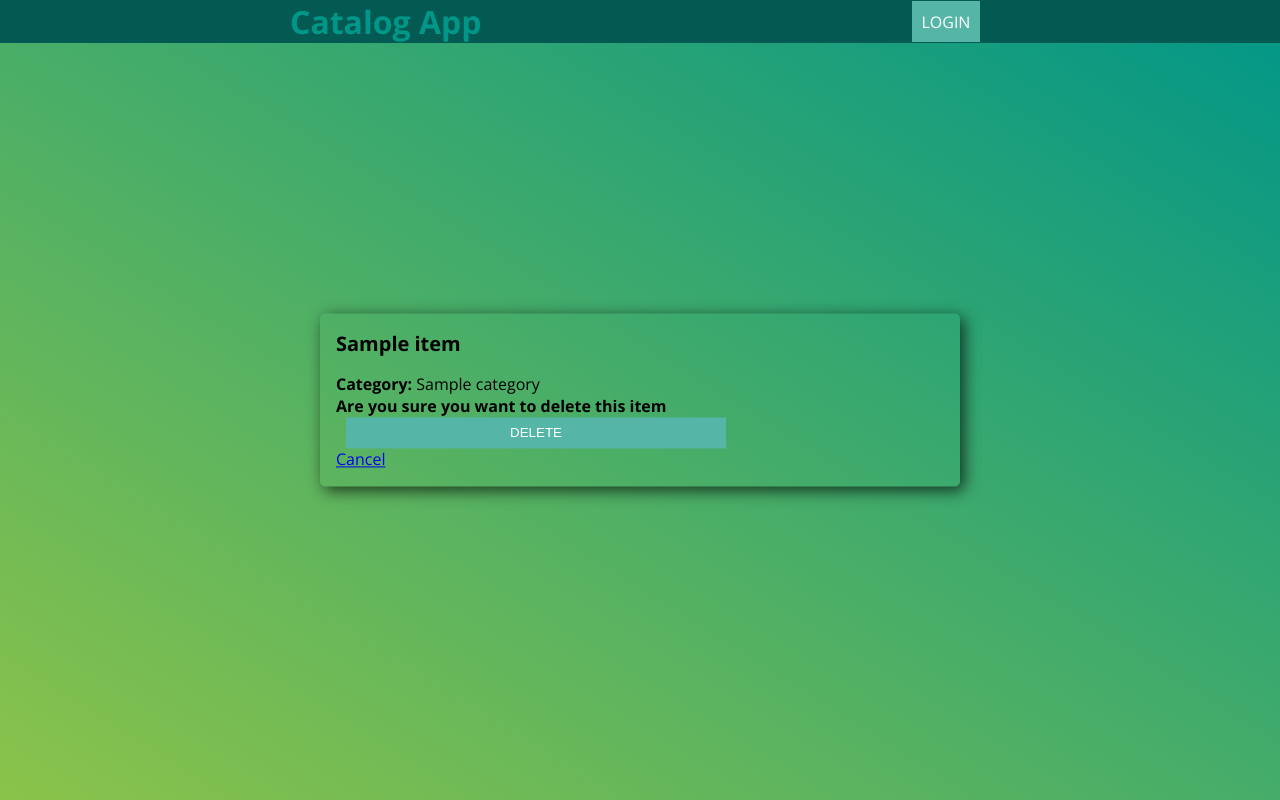
After one commit to abderrahimsoumer/python3__catalog-items, a Flask app: template app/src/templates/delete.html in a window 1280 px wide. The commit adds this page. Run offline with Flask 2, Linux system fonts and the light colour scheme; the template is opened without the code that fills it: most values are stand-ins (such as "Sample title", 1, 10 or a date in 2020).

Commit message:
Delete Item

```diff
--- a/app/src/application.py
+++ b/app/src/application.py
@@ -183,9 +183,36 @@ def itemUpdate(id):
         return render_template('update.html',categories=categories, item=item)
 
 
-@app.route('/item/delete/<int:id>')
+@app.route('/item/delete/<int:id>', methods=['GET','POST'])
 def itemDelete(id):
-    return "Delete"
+    try:
+        item = session.query(Item).filter_by(id=id).first()
+    except exc.SQLAlchemyError as e:
+        # if the item doesn't exist return Not found
+        abort(404)
+
+    if "username" not in login_session:
+            return redirect(url_for('login'))
+
+    if not item.user or item.user.id != int(login_session.get('user_id')):
+        # if the current user doesn't match the user who create the item return Unauthorized
+        abort(401)
+
+    if request.method == "POST":
+        session.delete(item)
+        try:
+            session.commit()
+            message = "Deleted successfully"
+            flash(message)
+        except exc.SQLAlchemyError as e:
+            print(str(e))
+            message = "Unable to delete item"
+            flash(message)
+            return redirect(url_for('itemDelete',id=item.id))
+        return redirect(url_for('index'))
+
+    if request.method == "GET":
+        return render_template('delete.html',item=item)
 
 
 if __name__ == '__main__':
--- a/app/src/templates/ajoute.html
+++ b/app/src/templates/ajoute.html
@@ -3,7 +3,7 @@
 <head>
 	<title>Home page </title>
 	<link rel="stylesheet" href="{{ url_for('static', filename='css/login.css') }}">
-	<link rel="stylesheet" href=".{{ url_for('static', filename='css/styles.css') }}">
+	<link rel="stylesheet" href="{{ url_for('static', filename='css/styles.css') }}">
 </head>
 <body>
 
@@ -67,7 +67,7 @@
 </main>
 
 
-<script type="text/javascript" src="{{ url_for('static', filename='/js/app.js') }}"></script>
+<script type="text/javascript" src="{{ url_for('static', filename='js/app.js') }}"></script>
 
 </body>
 </html>
--- /dev/null
+++ b/app/src/templates/delete.html
@@ -0,0 +1,44 @@
+<!DOCTYPE html>
+<html>
+<head>
+	<title>Home page </title>
+	<link rel="stylesheet" href="{{ url_for('static', filename='css/login.css') }}">
+	<link rel="stylesheet" href="{{ url_for('static', filename='css/styles.css') }}">
+</head>
+<body>
+
+<header>
+	<div class="header flex flex--sb">
+		<div class="leftContent">
+			<h1>Catalog App</h1>
+		</div>
+		<div class="rightContent">
+			{% if 'username' in session %}
+			  <span>{{ session.get('name') }}</span>
+			  <a class="btn" href="{{ url_for('logout') }}">logout</a>
+			{% else %}
+			  <a class="btn" href="{{ url_for('login') }}">login</a>
+			{% endif %}
+		</div>
+	</div>
+</header>
+
+<main>
+		<div class="card card--centered">
+			<h2 class="title_detail">{{item.title}}</h2>
+			<div><strong>Category: </strong> <span>{{item.category.name}}</span></div>
+
+			<form  action="{{url_for('itemDelete',id= item.id)}}" method="POST">
+				<strong>Are you sure you want to delete this item </strong>
+				<input type="submit" value="Delete">
+			</form>
+			<a href = "{{ url_for('itemView', id = item.id)}}"> Cancel </a>
+		</div>
+
+</main>
+
+
+<script type="text/javascript" src="{{ url_for('static', filename='js/app.js') }}"></script>
+
+</body>
+</html>
--- a/app/src/templates/detail.html
+++ b/app/src/templates/detail.html
@@ -41,7 +41,7 @@
 </main>
 
 
-<script type="text/javascript" src="{{ url_for('static', filename='/js/app.js') }}"></script>
+<script type="text/javascript" src="{{ url_for('static', filename='js/app.js') }}"></script>
 
 </body>
 </html>
--- a/app/src/templates/index.html
+++ b/app/src/templates/index.html
@@ -51,7 +51,7 @@
 </main>
 
 
-<script type="text/javascript" src="{{ url_for('static', filename='/js/app.js') }}"></script>
+<script type="text/javascript" src="{{ url_for('static', filename='js/app.js') }}"></script>
 
 </body>
 </html>
--- a/app/src/templates/login.html
+++ b/app/src/templates/login.html
@@ -78,7 +78,7 @@
 		</div>
 	</div>
 
-<script type="text/javascript" src="{{ url_for('static', filename='/js/app.js') }}"></script>
+<script type="text/javascript" src="{{ url_for('static', filename='js/app.js') }}"></script>
 
 </body>
 </html>
--- a/app/src/templates/update.html
+++ b/app/src/templates/update.html
@@ -67,7 +67,7 @@
 </main>
 
 
-<script type="text/javascript" src="{{ url_for('static', filename='/js/app.js') }}"></script>
+<script type="text/javascript" src="{{ url_for('static', filename='js/app.js') }}"></script>
 
 </body>
 </html>
```
Also changed, not shown: app/src/catalogItems.db.
